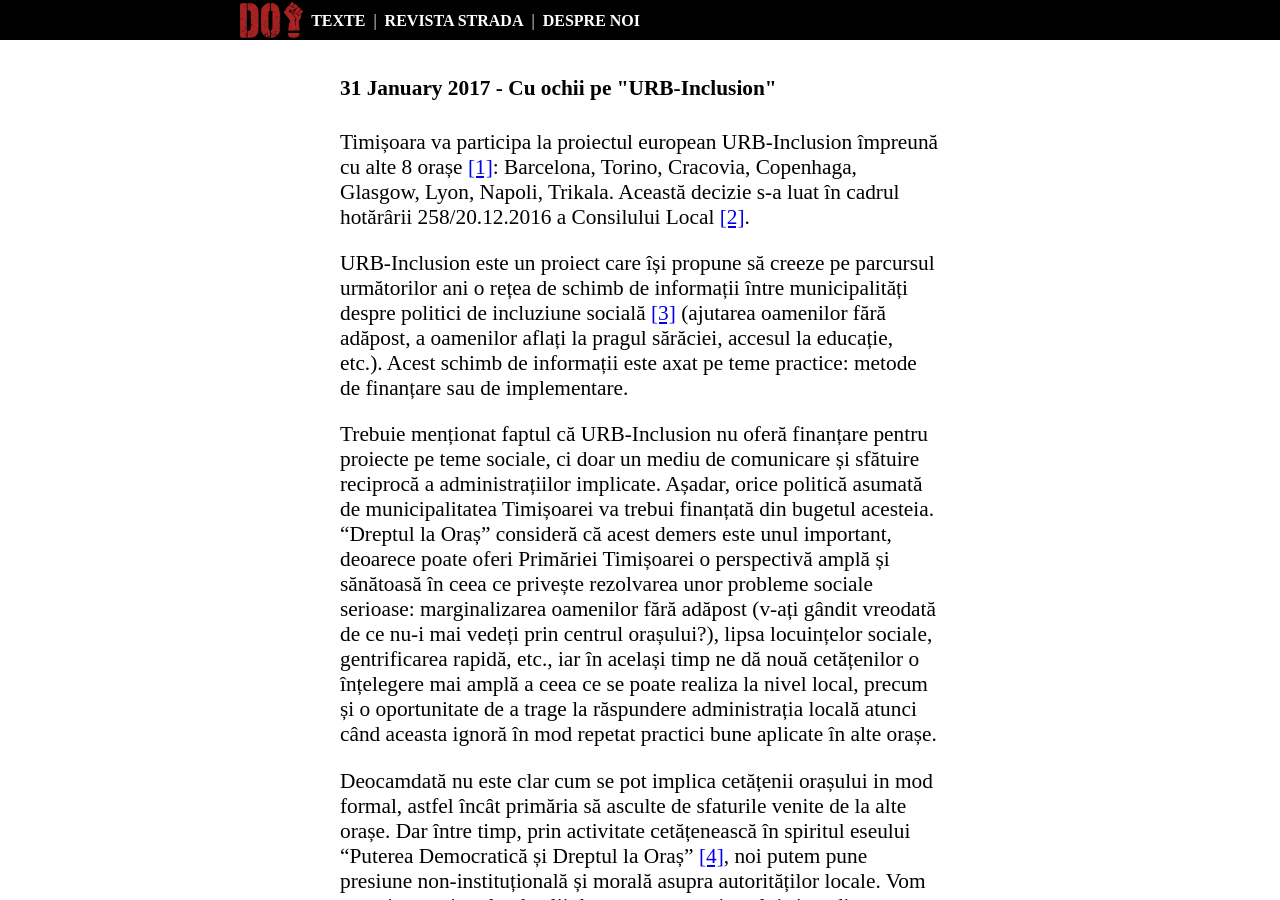
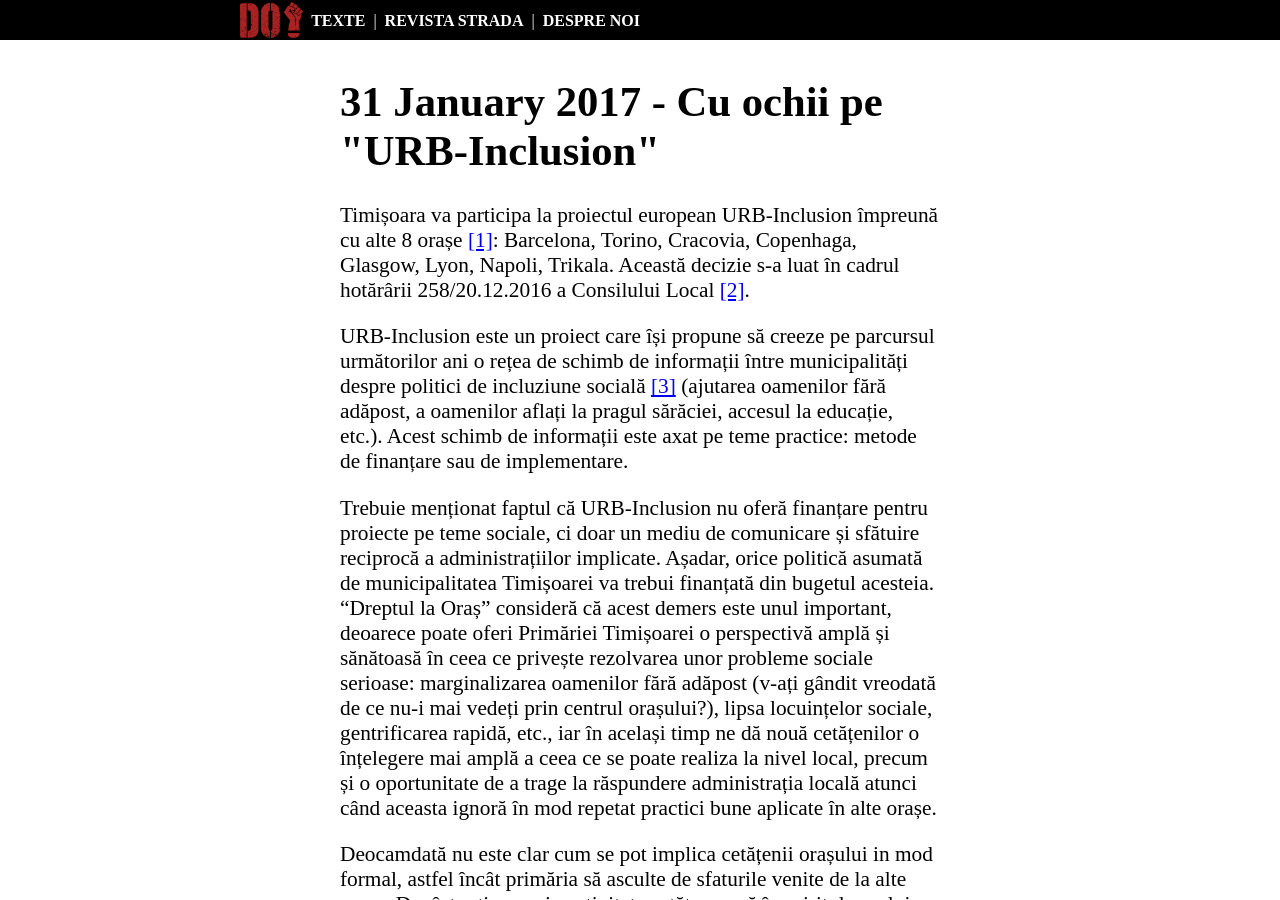
Before and after one commit to dreptul-la-oras/dreptul-la-oras.github.io, a Jekyll site: the page built from _posts/2017-01-31-cu-ochii-pe-urb-inclusion.md, in a window 1280 px wide and 900 px high. Built offline with Jekyll 4.4.1, drawn with Linux system fonts in a browser that asks for light colours.

Commit message:
fix post title size

```diff
--- a/_layouts/post.html
+++ b/_layouts/post.html
@@ -2,6 +2,6 @@
 layout: main
 ---
 
-<h4>{{ page.date | date: "%d %B %Y" }} - {{ page.title }}</h4>
+<h1>{{ page.date | date: "%d %B %Y" }} - {{ page.title }}</h1>
 
 {{ content }}
```
